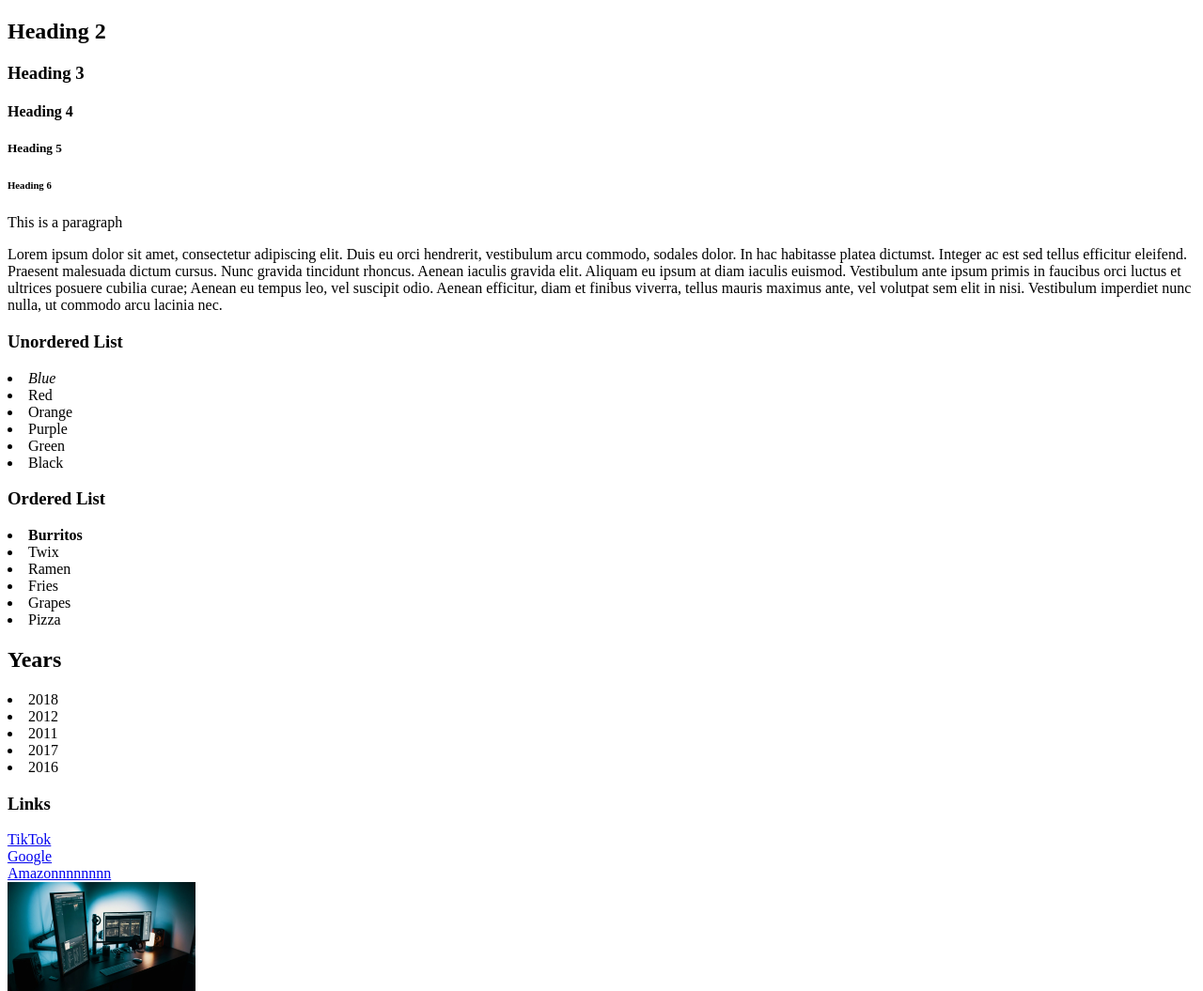
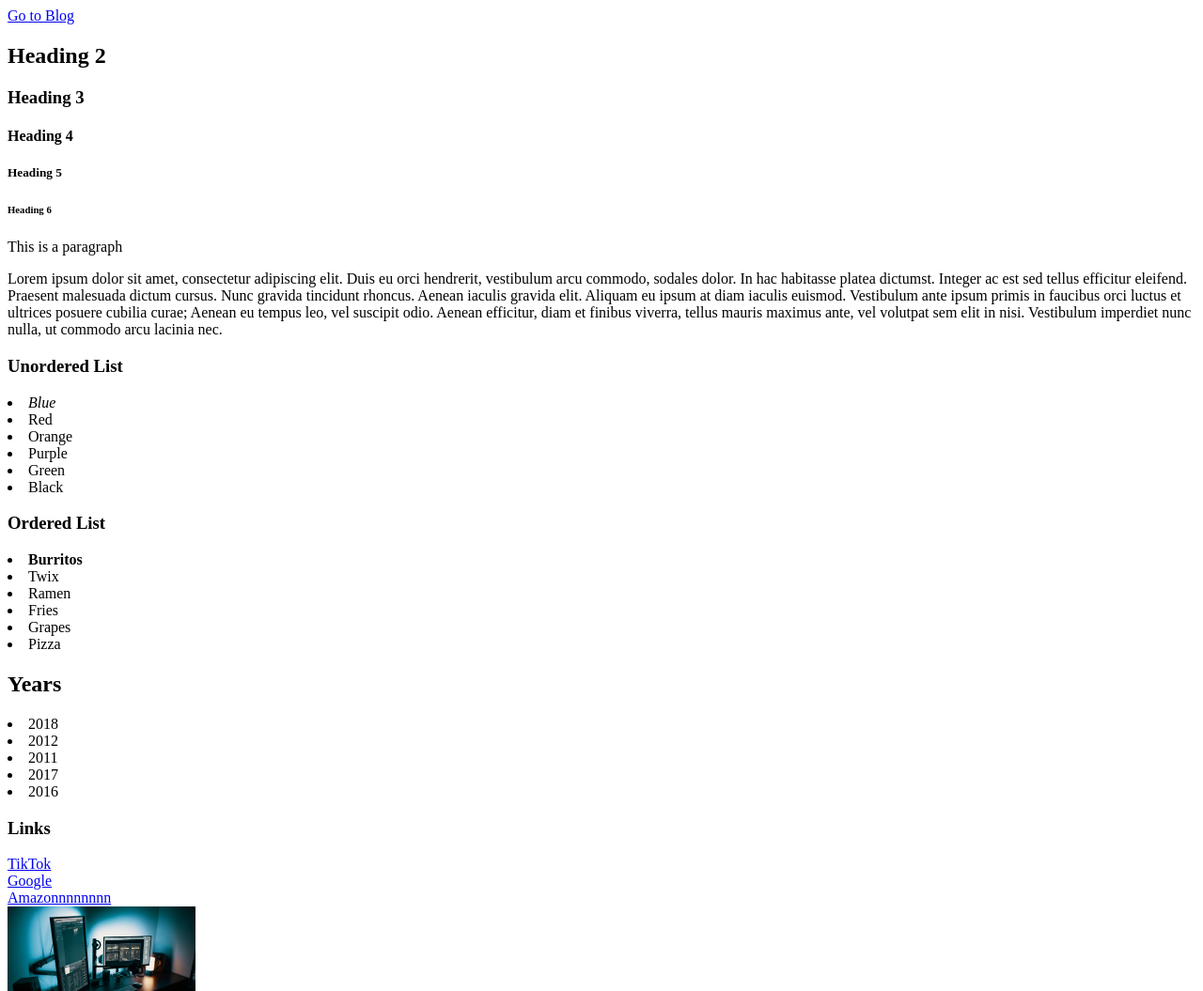
Before and after one commit to Aiolaa/blog-or-something, a plain HTML site: page index.html in a window 1280 px wide. Shown: the top 1055 px of the page at 94% size. Drawn offline with Linux system fonts and the light colour scheme.

Commit message:
Update index.html

```diff
--- a/index.html
+++ b/index.html
@@ -7,6 +7,7 @@
 
 <body>
 	<!-- Headings -->
+	<a href="blog.html">Go to Blog</a>
 	<h2>Heading 2</h2>
 	<h3>Heading 3</h3>
 	<h4>Heading 4</h4>
```
